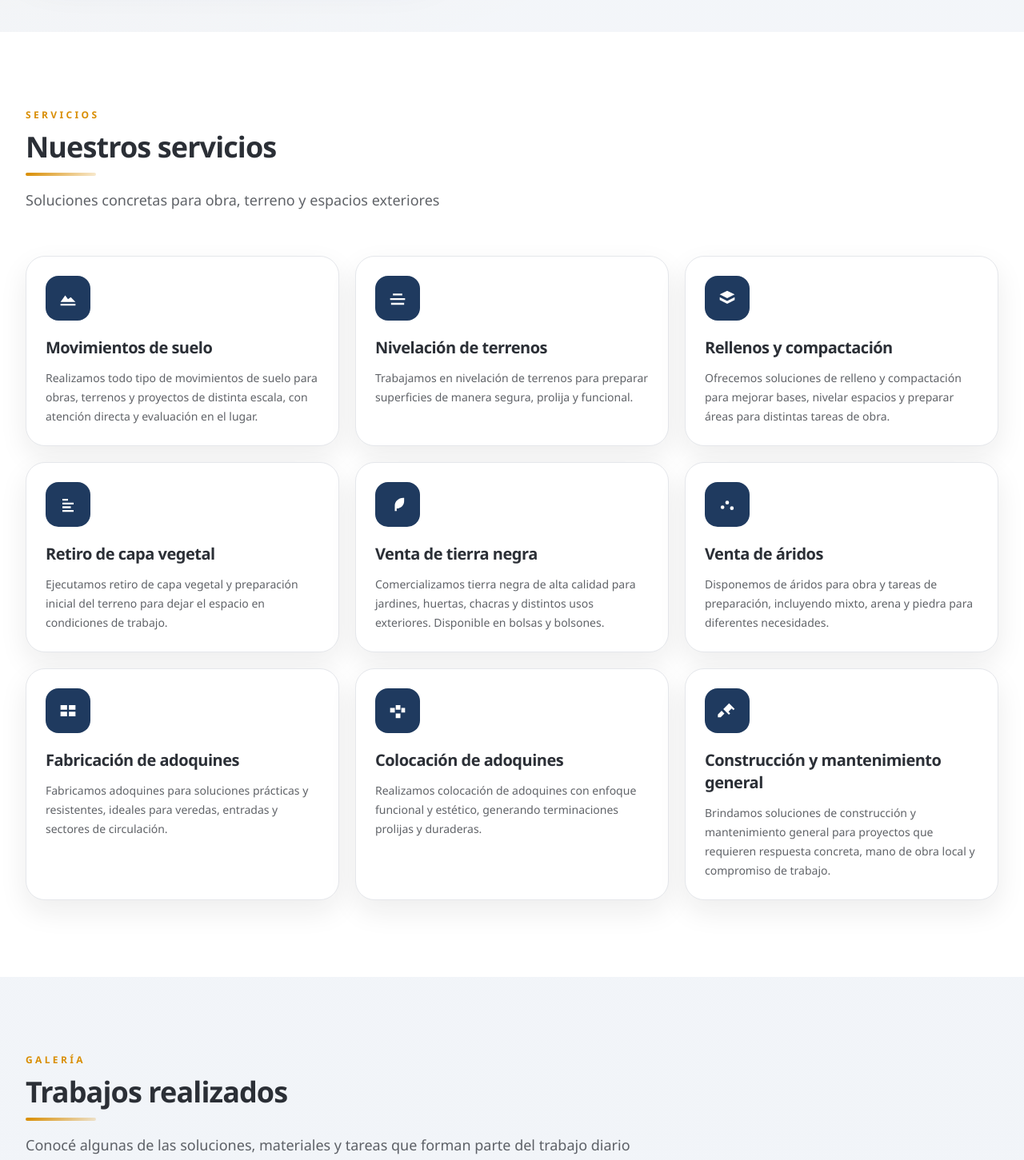
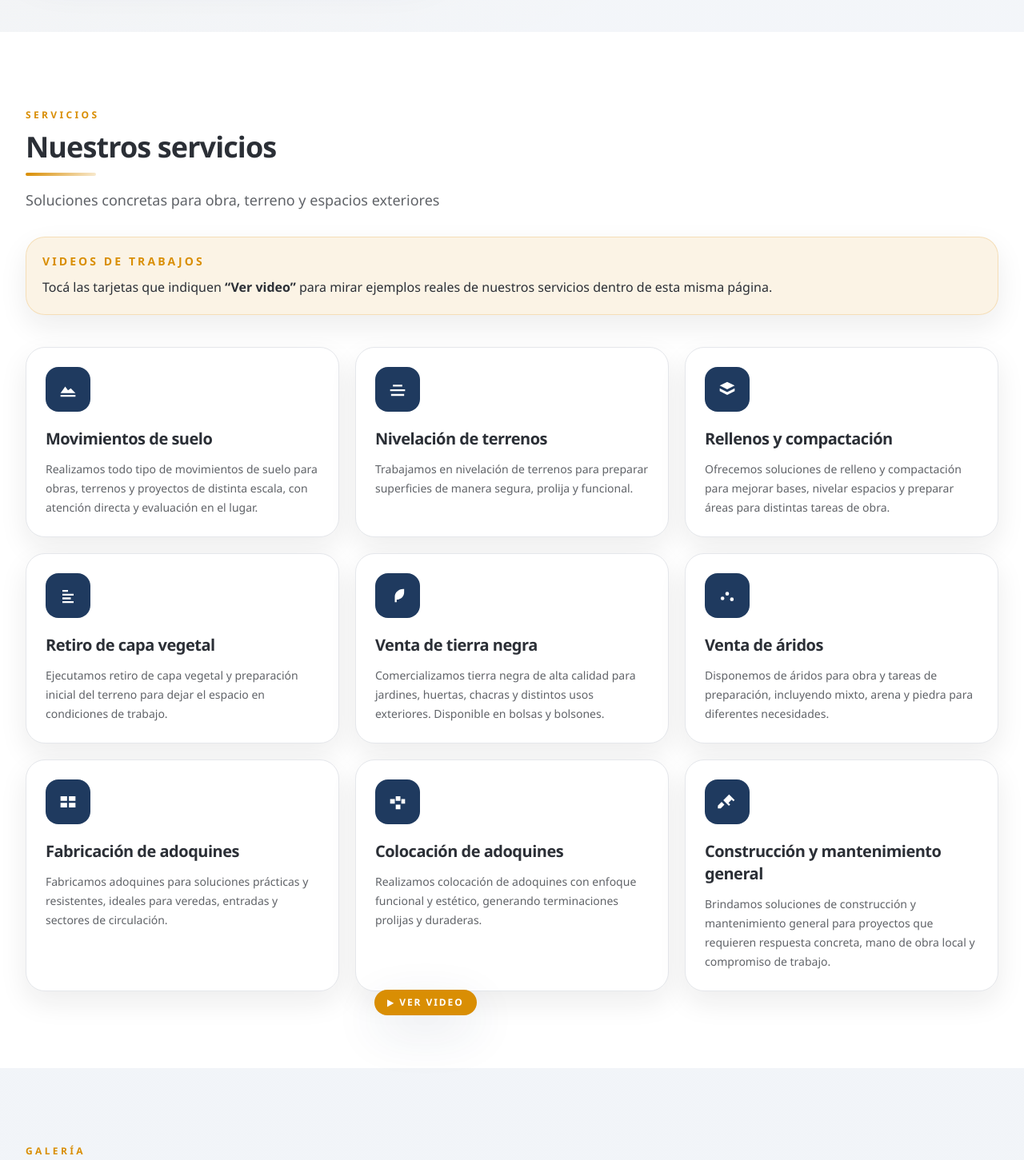
Before and after one commit to BraianGerez7733/Tecnopatagonia, a Vue app: page / in a window 1280 px wide. Shown: the part 1630-3081 px from the top of the page at 80% size. Built offline with nearby package versions, Linux system fonts and the light colour scheme.

Commit message:
Agregar indicacion visual para videos de servicios

```diff
--- a/src/sections/ServicesSection.vue
+++ b/src/sections/ServicesSection.vue
@@ -5,12 +5,26 @@ import SectionHeading from '../components/SectionHeading.vue'
 import ServiceCard from '../components/ServiceCard.vue'
 import { services } from '../data/site'
 
-const showPavingVideo = ref(false)
+const activeVideo = ref(null)
+
+const serviceVideos = {
+  'Colocación de adoquines': {
+    title: 'Colocación de adoquines',
+    label: 'Trabajo real',
+    description: 'Mirá una referencia visual del servicio sin salir de la página.',
+    youtubeId: 'OaDwNc950zY',
+  },
+}
 
 function openServiceVideo(service) {
-  if (service.title === 'Colocación de adoquines') {
-    showPavingVideo.value = true
+  const video = serviceVideos[service.title]
+  if (video) {
+    activeVideo.value = video
   }
+}
+
+function closeVideo() {
+  activeVideo.value = null
 }
 </script>
 
@@ -25,12 +39,23 @@ function openServiceVideo(service) {
         />
       </RevealOnScroll>
 
-      <div class="mt-14 grid gap-5 md:grid-cols-2 xl:grid-cols-3">
+      <RevealOnScroll>
+        <div class="mt-8 rounded-3xl border border-accent/20 bg-accent/10 p-5 text-secondary shadow-soft">
+          <p class="text-sm font-semibold uppercase tracking-[0.22em] text-accent">
+            Videos de trabajos
+          </p>
+          <p class="mt-2 text-base leading-7 text-secondary/78">
+            Tocá las tarjetas que indiquen <strong>“Ver video”</strong> para mirar ejemplos reales de nuestros servicios dentro de esta misma página.
+          </p>
+        </div>
+      </RevealOnScroll>
+
+      <div class="mt-10 grid gap-5 md:grid-cols-2 xl:grid-cols-3">
         <RevealOnScroll v-for="service in services" :key="service.title">
           <button
             type="button"
-            class="h-full w-full text-left"
-            :class="service.title === 'Colocación de adoquines' ? 'cursor-pointer' : 'cursor-default'"
+            class="group h-full w-full text-left"
+            :class="serviceVideos[service.title] ? 'cursor-pointer' : 'cursor-default'"
             @click="openServiceVideo(service)"
           >
             <ServiceCard
@@ -38,22 +63,28 @@ function openServiceVideo(service) {
               :description="service.description"
               :icon="service.icon"
             />
+            <div
+              v-if="serviceVideos[service.title]"
+              class="pointer-events-none -mt-16 ml-6 inline-flex items-center gap-2 rounded-full bg-accent px-4 py-2 text-xs font-bold uppercase tracking-[0.16em] text-white shadow-panel transition group-hover:scale-105"
+            >
+              ▶ Ver video
+            </div>
           </button>
         </RevealOnScroll>
       </div>
     </div>
 
     <div
-      v-if="showPavingVideo"
+      v-if="activeVideo"
       class="fixed inset-0 z-[100] flex items-center justify-center bg-black/75 px-4 py-8 backdrop-blur-sm"
-      @click.self="showPavingVideo = false"
+      @click.self="closeVideo"
     >
       <div class="relative w-full max-w-md overflow-hidden rounded-3xl border border-white/15 bg-secondary shadow-panel">
         <button
           type="button"
           class="absolute right-3 top-3 z-10 grid h-10 w-10 place-items-center rounded-full bg-black/65 text-xl font-bold text-white transition hover:bg-black"
           aria-label="Cerrar video"
-          @click="showPavingVideo = false"
+          @click="closeVideo"
         >
           ×
         </button>
@@ -61,8 +92,8 @@ function openServiceVideo(service) {
         <div class="aspect-video w-full overflow-hidden bg-black">
           <iframe
             class="h-full w-full"
-            src="https://www.youtube.com/embed/OaDwNc950zY?autoplay=1&mute=1&rel=0&modestbranding=1&playsinline=1"
-            title="Colocación de adoquines - Tecnopatagonia"
+            :src="`https://www.youtube.com/embed/${activeVideo.youtubeId}?autoplay=1&mute=1&rel=0&modestbranding=1&playsinline=1`"
+            :title="`${activeVideo.title} - Tecnopatagonia`"
             frameborder="0"
             allow="autoplay; encrypted-media; picture-in-picture; fullscreen"
             allowfullscreen
@@ -71,11 +102,11 @@ function openServiceVideo(service) {
 
         <div class="p-5 text-white">
           <p class="text-xs font-semibold uppercase tracking-[0.24em] text-accent">
-            Trabajo real
+            {{ activeVideo.label }}
           </p>
-          <h3 class="mt-2 text-xl font-bold">Colocación de adoquines</h3>
+          <h3 class="mt-2 text-xl font-bold">{{ activeVideo.title }}</h3>
           <p class="mt-2 text-sm leading-6 text-white/75">
-            Mirá una referencia visual del servicio sin salir de la página.
+            {{ activeVideo.description }}
           </p>
         </div>
       </div>
```
